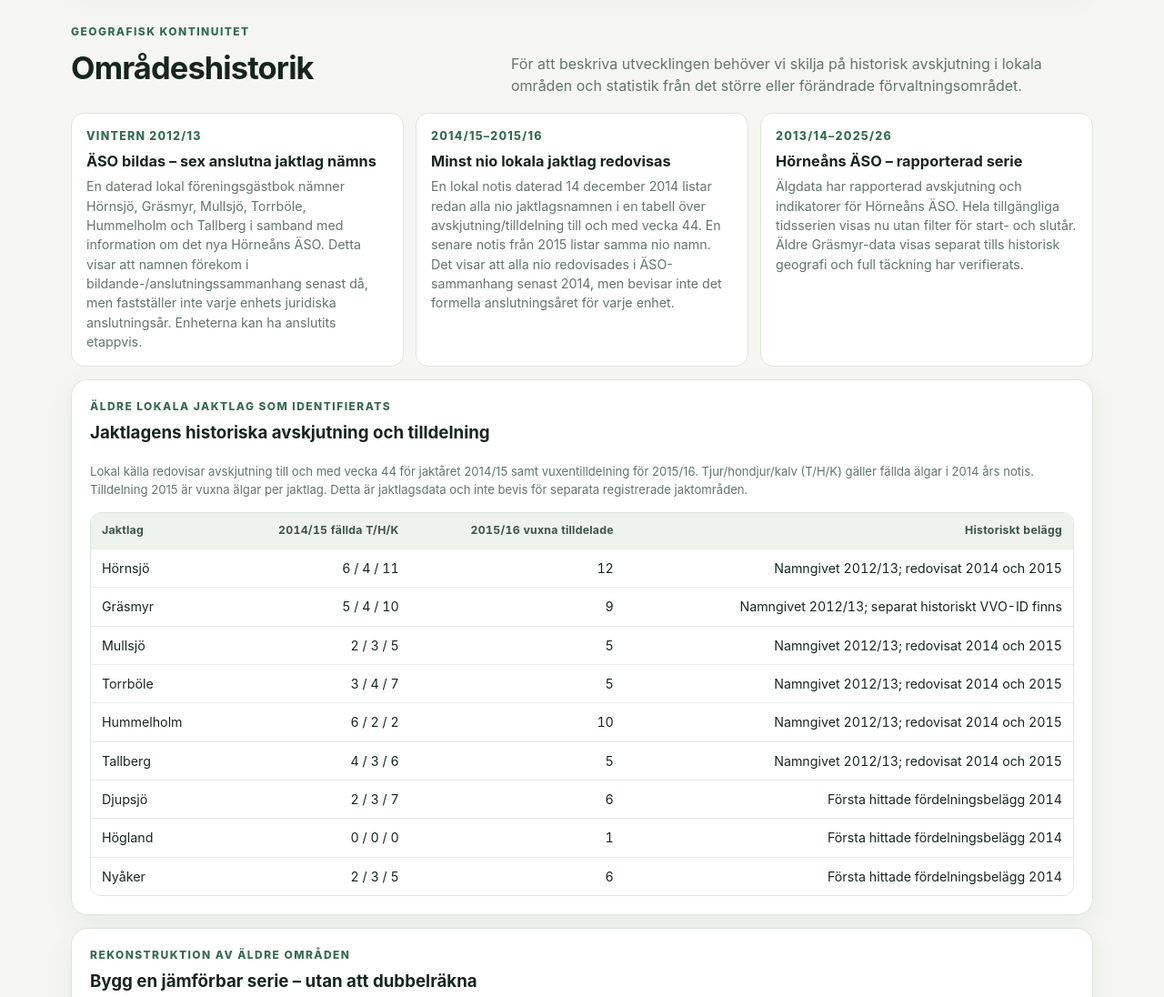
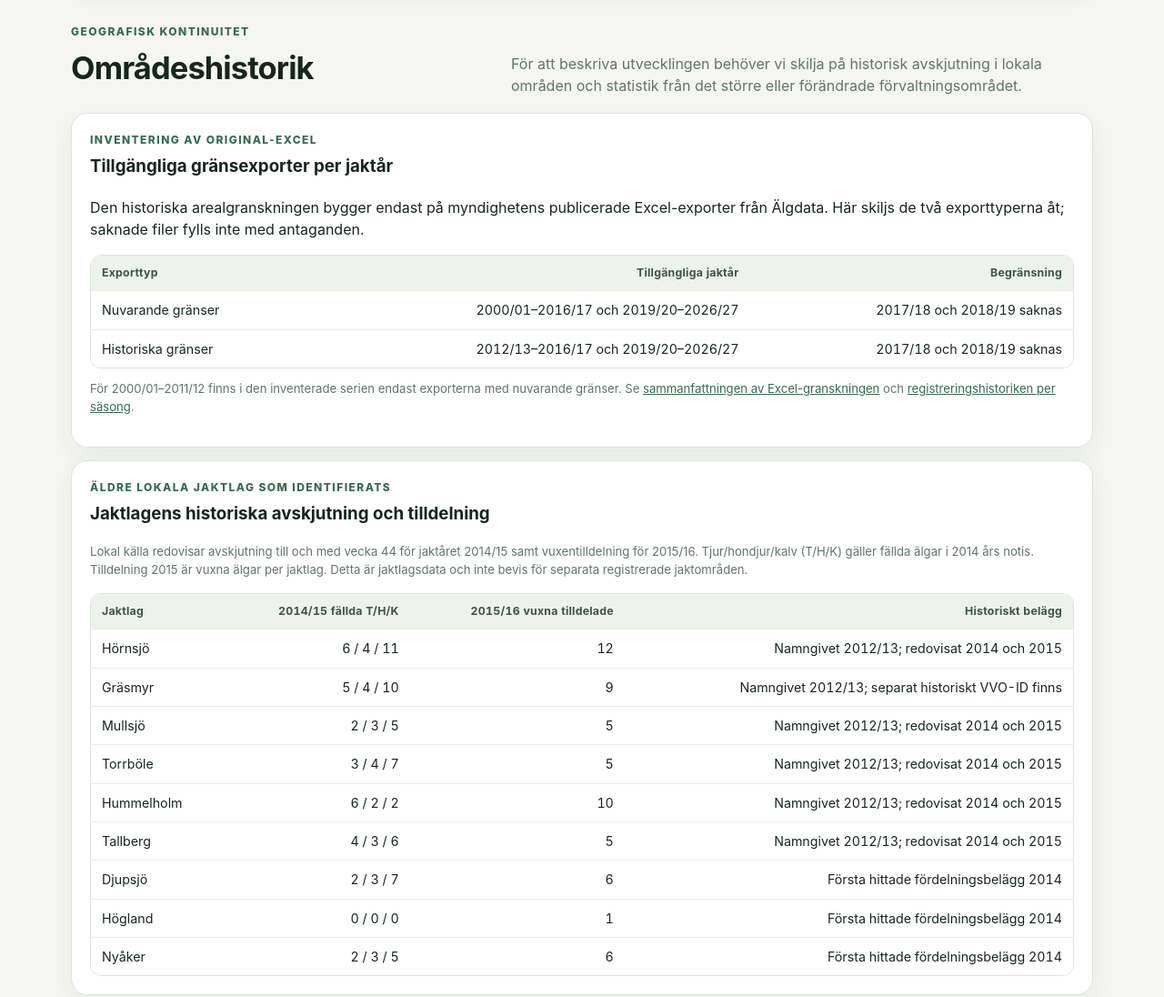
Before and after one commit to dahlinrobert-lgtm/alg-grasmyr, a plain HTML site: page index.html in a window 1280 px wide. Shown: the part 3440-4536 px from the top of the page at 91% size. Drawn offline with Linux system fonts and the light colour scheme.

Commit message:
Remove local-source history and present Excel export coverage only

```diff
--- a/index.html
+++ b/index.html
@@ -86,10 +86,15 @@ footer{background:#e7ece5;border-top:1px solid var(--line);padding:24px 18px;col
 
 <section class="section" id="historik">
  <div class="section-head"><div><div class="eyebrow">Geografisk kontinuitet</div><h2>Områdeshistorik</h2></div><p>För att beskriva utvecklingen behöver vi skilja på historisk avskjutning i lokala områden och statistik från det större eller förändrade förvaltningsområdet.</p></div>
- <div class="timeline">
-  <article><div class="year">Vintern 2012/13</div><h3>ÄSO bildas – sex anslutna jaktlag nämns</h3><p>En daterad lokal föreningsgästbok nämner Hörnsjö, Gräsmyr, Mullsjö, Torrböle, Hummelholm och Tallberg i samband med information om det nya Hörneåns ÄSO. Detta visar att namnen förekom i bildande-/anslutningssammanhang senast då, men fastställer inte varje enhets juridiska anslutningsår. Enheterna kan ha anslutits etappvis.</p></article>
-  <article><div class="year">2014/15–2015/16</div><h3>Minst nio lokala jaktlag redovisas</h3><p>En lokal notis daterad 14 december 2014 listar redan alla nio jaktlagsnamnen i en tabell över avskjutning/tilldelning till och med vecka 44. En senare notis från 2015 listar samma nio namn. Det visar att alla nio redovisades i ÄSO-sammanhang senast 2014, men bevisar inte det formella anslutningsåret för varje enhet.</p></article>
-  <article><div class="year">2013/14–2025/26</div><h3>Hörneåns ÄSO – rapporterad serie</h3><p>Älgdata har rapporterad avskjutning och indikatorer för Hörneåns ÄSO. Hela tillgängliga tidsserien visas nu utan filter för start- och slutår. Äldre Gräsmyr-data visas separat tills historisk geografi och full täckning har verifierats.</p></article>
+ <div class="panel" style="margin-top:14px">
+  <div class="eyebrow">Inventering av original-Excel</div>
+  <h3 style="margin-top:6px">Tillgängliga gränsexporter per jaktår</h3>
+  <p>Den historiska arealgranskningen bygger endast på myndighetens publicerade Excel-exporter från Älgdata. Här skiljs de två exporttyperna åt; saknade filer fylls inte med antaganden.</p>
+  <div class="table-wrap"><table><thead><tr><th>Exporttyp</th><th>Tillgängliga jaktår</th><th>Begränsning</th></tr></thead><tbody>
+   <tr><td>Nuvarande gränser</td><td>2000/01–2016/17 och 2019/20–2026/27</td><td>2017/18 och 2018/19 saknas</td></tr>
+   <tr><td>Historiska gränser</td><td>2012/13–2016/17 och 2019/20–2026/27</td><td>2017/18 och 2018/19 saknas</td></tr>
+  </tbody></table></div>
+  <p class="small muted">För 2000/01–2011/12 finns i den inventerade serien endast exporterna med nuvarande gränser. Se <a href="data/processed/boundary-comparison-summary.md">sammanfattningen av Excel-granskningen</a> och <a href="data/processed/area-registration-boundary-audit.csv">registreringshistoriken per säsong</a>.</p>
  </div>
  <div class="panel" style="margin-top:14px">
   <div class="eyebrow">Äldre lokala jaktlag som identifierats</div>
@@ -162,12 +167,12 @@ footer{background:#e7ece5;border-top:1px solid var(--line);padding:24px 18px;col
 </section>
 
 <section class="section" id="arealutveckling">
- <div class="section-head"><div><div class="eyebrow">Områdesutveckling</div><h2>Hörneåns areal och delområden</h2></div><p>Följ den rapporterade arealen för Hörneåns ÄSO över tid och se vilka mindre områden som kopplats till utvecklingen. Arealsteg och medlemskap hålls isär från formellt verifierade gränser.</p></div>
+ <div class="section-head"><div><div class="eyebrow">Områdesutveckling</div><h2>Hörneåns areal och delområden</h2></div><p>Följ den rapporterade arealen för Hörneåns ÄSO över tid. Arealsteg är rapporterade förändringar; Excel-underlaget fastställer inte automatiskt medlemskap eller gränsöverföring.</p></div>
  <div class="cards">
   <div class="card"><div class="kpi-label">Senast rapporterad areal</div><div class="kpi">37 132,8</div><div class="kpi-foot">ha · 2025/26</div></div>
   <div class="card"><div class="kpi-label">Förändring sedan 2013/14</div><div class="kpi">+10 355,8</div><div class="kpi-foot">ha · +38,7 %</div></div>
   <div class="card"><div class="kpi-label">Arealsteg med aritmetisk kandidat</div><div class="kpi">2</div><div class="kpi-foot">2018/19 och 2023/24; medlemskap ej fastställt</div></div>
-  <div class="card"><div class="kpi-label">Öppna arealavvikelser</div><div class="kpi">1</div><div class="kpi-foot">+61,05 ha under 2020/21; möjlig felregistrering</div></div>
+  <div class="card"><div class="kpi-label">Öppna arealavvikelser</div><div class="kpi">1</div><div class="kpi-foot">+61,05 ha under 2020/21; orsak okänd i Excel</div></div>
  </div>
  <div class="panel" style="margin-top:14px">
   <h3>Rapporterad areal per jaktår</h3>
```
